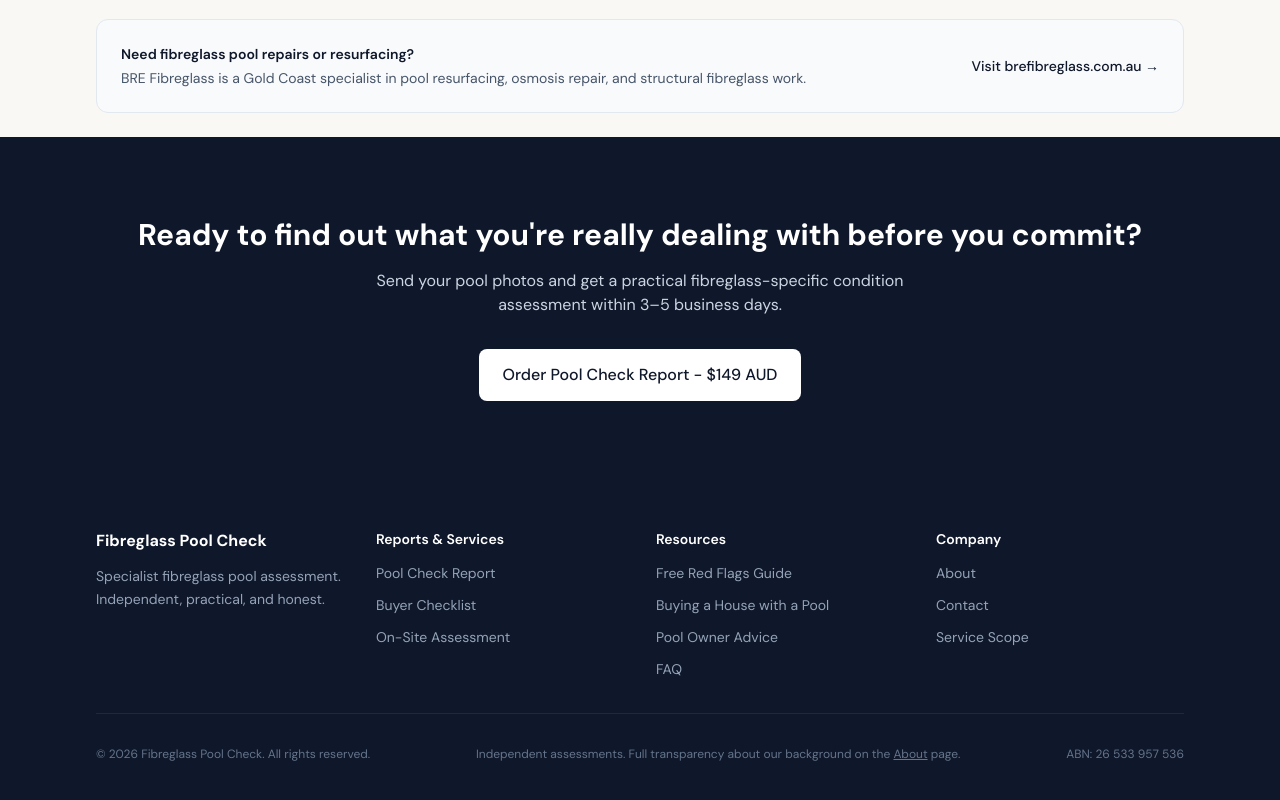
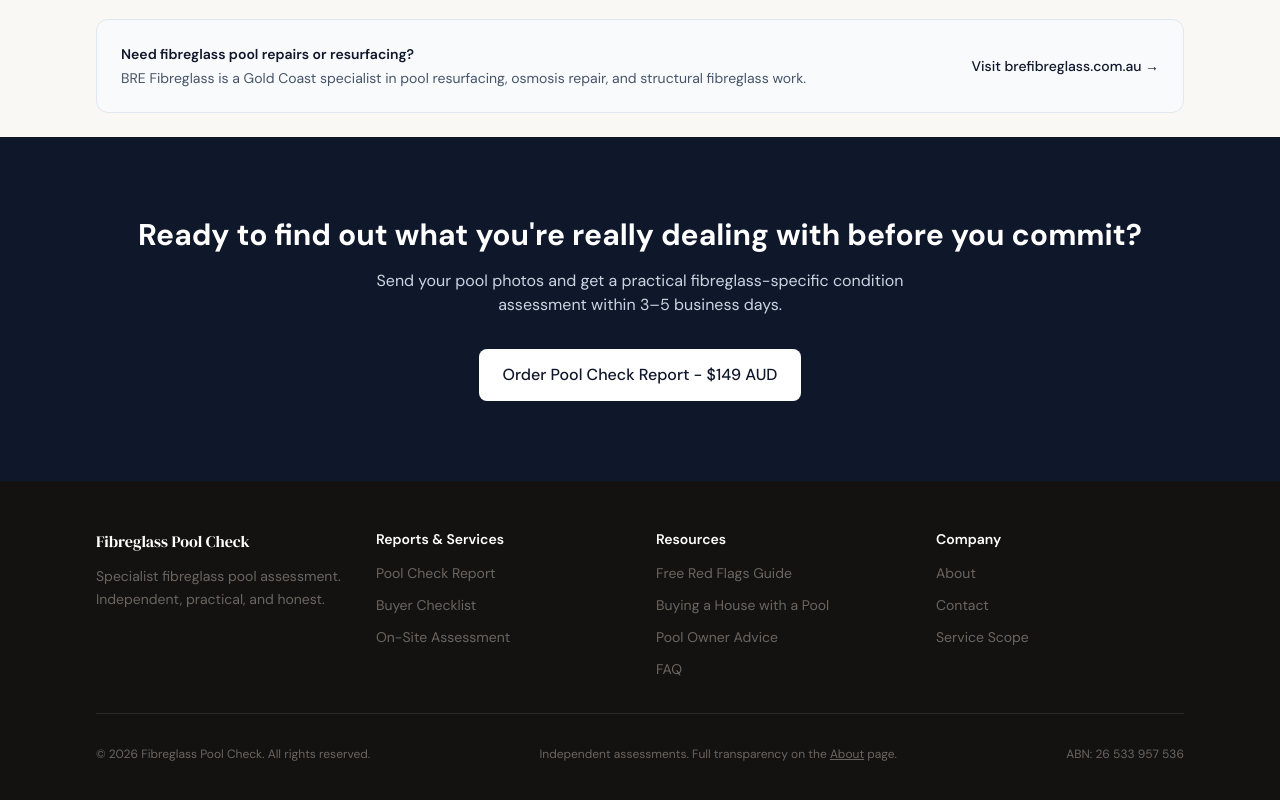
Before and after one commit to fibreglasspoolcheck/fibreglass-pool-check, a Next.js app: page / in a window 1280 px wide. Shown: the part 4714-5514 px from the top of the page. Built offline with nearby package versions, Linux system fonts and the light colour scheme.

Commit message:
feat: update Footer to warm editorial design

```diff
--- a/components/Footer.jsx
+++ b/components/Footer.jsx
@@ -2,59 +2,55 @@ import Link from 'next/link'
 
 export default function Footer() {
   return (
-    <footer className="bg-slate-900 text-slate-300 mt-auto">
+    <footer className="bg-deep text-[#a09a94] mt-auto">
       <div className="max-w-6xl mx-auto px-4 sm:px-6 lg:px-8 py-12">
         <div className="grid grid-cols-1 md:grid-cols-4 gap-8">
-          {/* Brand */}
           <div className="md:col-span-1">
-            <span className="text-white font-bold text-base block mb-3">
+            <span className="font-serif text-white text-base block mb-3">
               Fibreglass Pool Check
             </span>
-            <p className="text-sm text-slate-400 leading-relaxed">
+            <p className="text-sm text-warm-grey leading-relaxed">
               Specialist fibreglass pool assessment. Independent, practical, and honest.
             </p>
           </div>
 
-          {/* Reports & Services */}
           <div>
-            <h3 className="text-white text-sm font-semibold mb-3">Reports & Services</h3>
+            <h3 className="text-white text-sm font-semibold font-sans mb-3">Reports &amp; Services</h3>
             <ul className="space-y-2">
-              <li><Link href="/PoolCheckReport" className="text-sm text-slate-400 hover:text-white transition-colors">Pool Check Report</Link></li>
-              <li><Link href="/BuyerChecklist" className="text-sm text-slate-400 hover:text-white transition-colors">Buyer Checklist</Link></li>
-              <li><Link href="/OnSiteAssessment" className="text-sm text-slate-400 hover:text-white transition-colors">On-Site Assessment</Link></li>
+              <li><Link href="/PoolCheckReport" className="text-sm text-warm-grey hover:text-white font-sans transition-colors">Pool Check Report</Link></li>
+              <li><Link href="/BuyerChecklist" className="text-sm text-warm-grey hover:text-white font-sans transition-colors">Buyer Checklist</Link></li>
+              <li><Link href="/OnSiteAssessment" className="text-sm text-warm-grey hover:text-white font-sans transition-colors">On-Site Assessment</Link></li>
             </ul>
           </div>
 
-          {/* Resources */}
           <div>
-            <h3 className="text-white text-sm font-semibold mb-3">Resources</h3>
+            <h3 className="text-white text-sm font-semibold font-sans mb-3">Resources</h3>
             <ul className="space-y-2">
-              <li><Link href="/RedFlagsGuide" className="text-sm text-slate-400 hover:text-white transition-colors">Free Red Flags Guide</Link></li>
-              <li><Link href="/BuyingAHouse" className="text-sm text-slate-400 hover:text-white transition-colors">Buying a House with a Pool</Link></li>
-              <li><Link href="/PoolOwner" className="text-sm text-slate-400 hover:text-white transition-colors">Pool Owner Advice</Link></li>
-              <li><Link href="/faq" className="text-sm text-slate-400 hover:text-white transition-colors">FAQ</Link></li>
+              <li><Link href="/RedFlagsGuide" className="text-sm text-warm-grey hover:text-white font-sans transition-colors">Free Red Flags Guide</Link></li>
+              <li><Link href="/BuyingAHouse" className="text-sm text-warm-grey hover:text-white font-sans transition-colors">Buying a House with a Pool</Link></li>
+              <li><Link href="/PoolOwner" className="text-sm text-warm-grey hover:text-white font-sans transition-colors">Pool Owner Advice</Link></li>
+              <li><Link href="/faq" className="text-sm text-warm-grey hover:text-white font-sans transition-colors">FAQ</Link></li>
             </ul>
           </div>
 
-          {/* Company */}
           <div>
-            <h3 className="text-white text-sm font-semibold mb-3">Company</h3>
+            <h3 className="text-white text-sm font-semibold font-sans mb-3">Company</h3>
             <ul className="space-y-2">
-              <li><Link href="/About" className="text-sm text-slate-400 hover:text-white transition-colors">About</Link></li>
-              <li><Link href="/Contact" className="text-sm text-slate-400 hover:text-white transition-colors">Contact</Link></li>
-              <li><Link href="/ServiceBoundaries" className="text-sm text-slate-400 hover:text-white transition-colors">Service Scope</Link></li>
+              <li><Link href="/About" className="text-sm text-warm-grey hover:text-white font-sans transition-colors">About</Link></li>
+              <li><Link href="/Contact" className="text-sm text-warm-grey hover:text-white font-sans transition-colors">Contact</Link></li>
+              <li><Link href="/ServiceBoundaries" className="text-sm text-warm-grey hover:text-white font-sans transition-colors">Service Scope</Link></li>
             </ul>
           </div>
         </div>
 
-        <div className="border-t border-slate-800 mt-8 pt-8 flex flex-col sm:flex-row justify-between items-center gap-4">
-          <p className="text-xs text-slate-500">
-            © {new Date().getFullYear()} Fibreglass Pool Check. All rights reserved.
+        <div className="border-t border-white/10 mt-8 pt-8 flex flex-col sm:flex-row justify-between items-center gap-4">
+          <p className="text-xs text-warm-grey">
+            &copy; {new Date().getFullYear()} Fibreglass Pool Check. All rights reserved.
           </p>
-          <p className="text-xs text-slate-500">
-            Independent assessments. Full transparency about our background on the <a href="/About" className="underline hover:text-white">About</a> page.
+          <p className="text-xs text-warm-grey">
+            Independent assessments. Full transparency on the <Link href="/About" className="underline hover:text-white transition-colors">About</Link> page.
           </p>
-          <p className="text-xs text-slate-500">
+          <p className="text-xs text-warm-grey">
             ABN: 26 533 957 536
           </p>
         </div>
```
